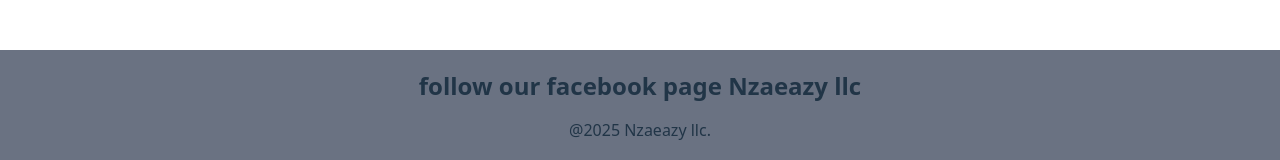
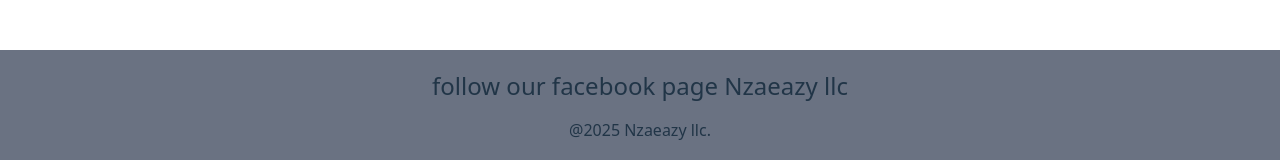
Before and after one commit to Benjamin-Manjolo/portalappsdownloads, a React (Vite) app: page / in a window 1280 px wide. Shown: the part 624-784 px from the top of the page. Built offline with nearby package versions, Linux system fonts and the light colour scheme.

Commit message:
added a payment button

```diff
--- a/src/App.jsx
+++ b/src/App.jsx
@@ -88,7 +88,7 @@
         id="portfolio"
         className="mt-40 p-5 bg-gray-500 w-screen text-center"
       >
-        <h2 className="text-2xl font-bold mb-4">
+        <h2 className="text-2xl font-light mb-4">
           follow our facebook page Nzaeazy llc
         </h2>
         <p>@2025 Nzaeazy llc.</p>
```
